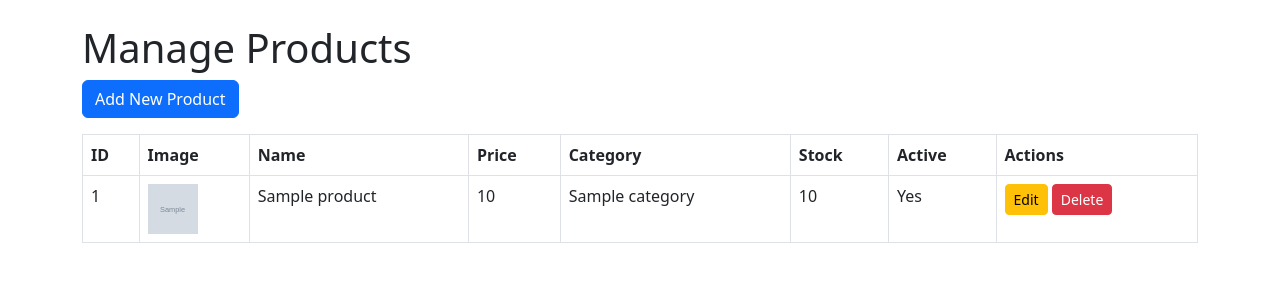
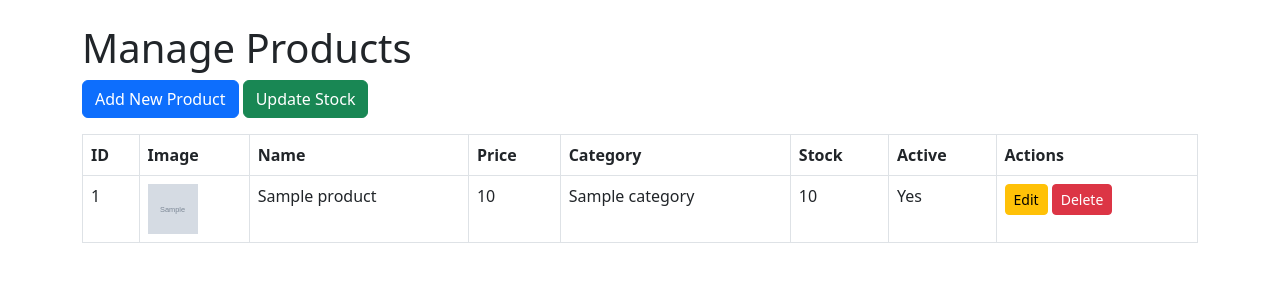
Before and after one commit to Supremeimprints/zellow_admin_dashboard, a PHP site: page /products.php in a window 1280 px wide; the page is wider, and only the part inside the window is pictured. Shown: the part 56-356 px from the top of that part. Run offline with PHP 8.4, Linux system fonts and the light colour scheme; the visitor is signed in with stand-in values (Sample User, id 1); tables that the repository leaves empty or names only in its code hold one stand-in row (values such as "Sample post"); grey boxes marked "Sample" are stand-in pictures.

Commit message:
updated stock button directs to inventory page

```diff
--- a/products.php
+++ b/products.php
@@ -55,6 +55,7 @@ $products = $stmt->fetchAll(PDO::FETCH_ASSOC);
 
     <!-- Add Product Button -->
     <a href="add_product.php" class="btn btn-primary mb-3">Add New Product</a>
+    <a href="inventory.php" class="btn btn-success mb-3">Update Stock</a>
 
     <!-- Products Table -->
     <table class="table table-bordered">
```
